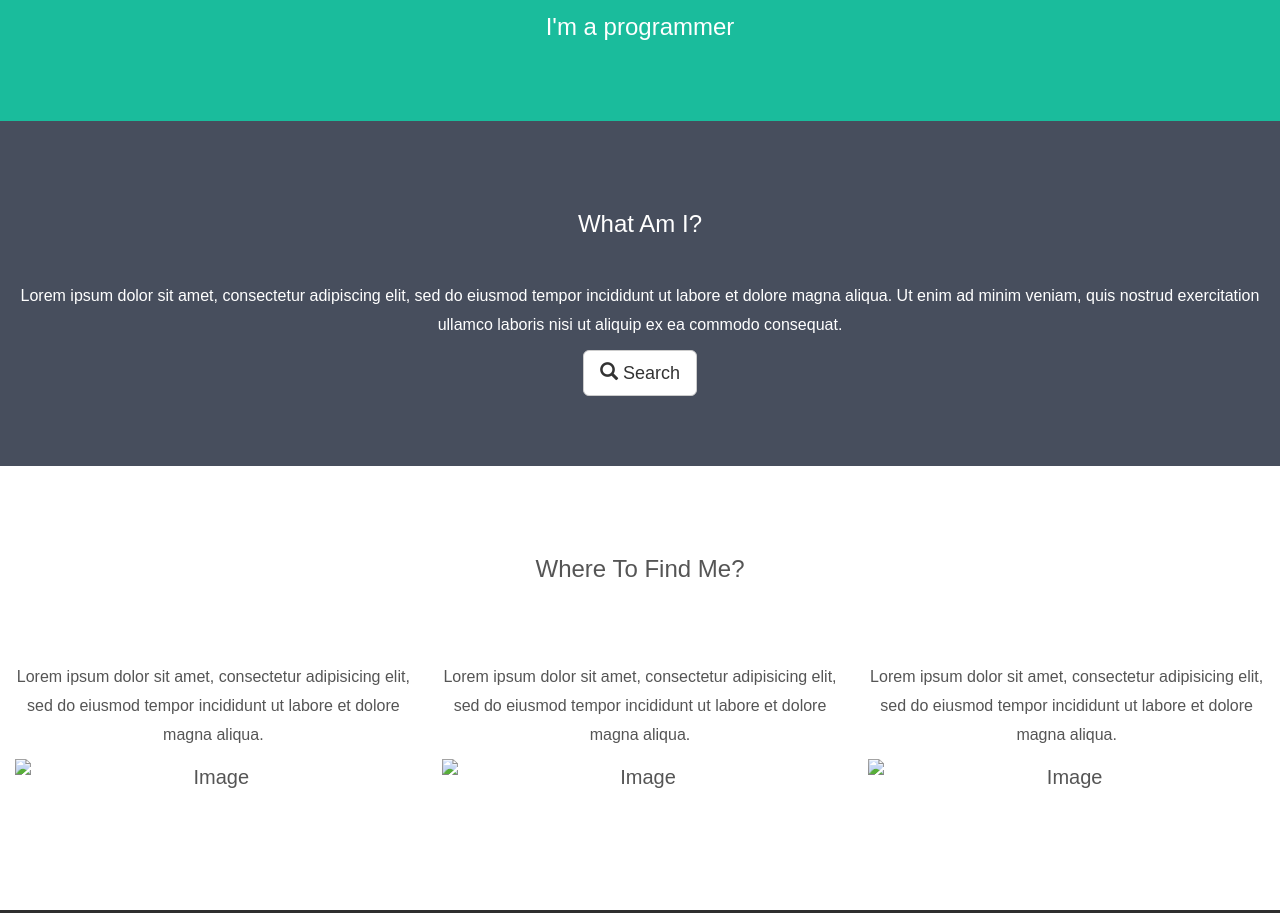
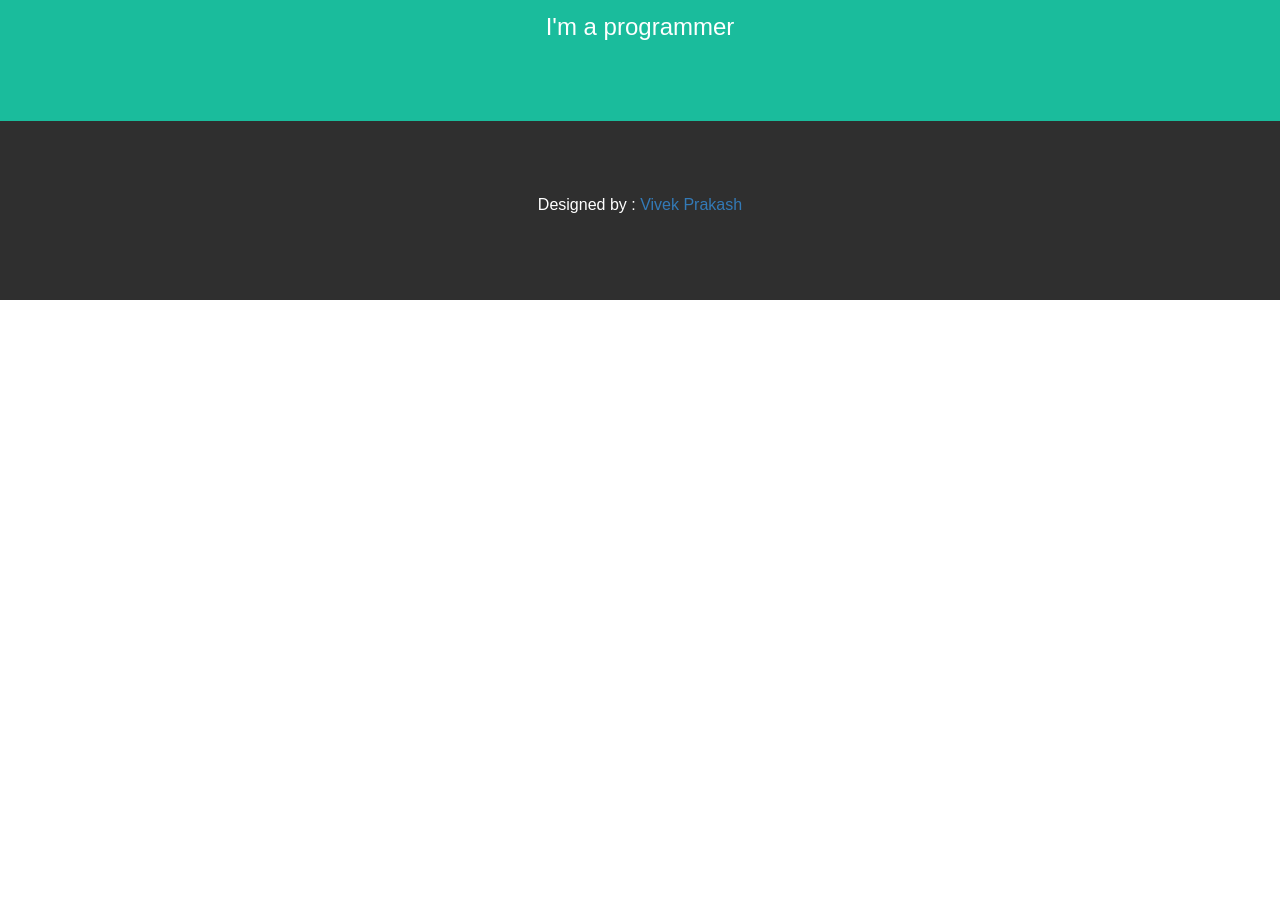
Before and after one commit to vivekprakash78/vivekprakash78.github.io, a plain HTML site: page index.html in a window 1280 px wide. Shown: the part 542-1455 px from the top of the page. After the commit the page ends 842 px from the top, so only its background shows below. Drawn offline with nearby package versions, Linux system fonts and the light colour scheme; a web font is replaced by a local one.

Commit message:
Update index.html

```diff
--- a/index.html
+++ b/index.html
@@ -80,35 +80,6 @@
   <img src="./assets/vivek.png" class="img-responsive img-circle margin" style="display:inline" alt="Bird" width="250" height="250">
   <h3>I'm a programmer</h3>
 </div>
-
-<!-- Second Container -->
-<div class="container-fluid bg-2 text-center">
-  <h3 class="margin">What Am I?</h3>
-  <p>Lorem ipsum dolor sit amet, consectetur adipiscing elit, sed do eiusmod tempor incididunt ut labore et dolore magna aliqua. Ut enim ad minim veniam, quis nostrud exercitation ullamco laboris nisi ut aliquip ex ea commodo consequat. </p>
-  <a href="#" class="btn btn-default btn-lg">
-    <span class="glyphicon glyphicon-search"></span> Search
-  </a>
-</div>
-
-<!-- Third Container (Grid) -->
-<div class="container-fluid bg-3 text-center">
-  <h3 class="margin">Where To Find Me?</h3><br>
-  <div class="row">
-    <div class="col-sm-4">
-      <p>Lorem ipsum dolor sit amet, consectetur adipisicing elit, sed do eiusmod tempor incididunt ut labore et dolore magna aliqua.</p>
-      <img src="birds1.jpg" class="img-responsive margin" style="width:100%" alt="Image">
-    </div>
-    <div class="col-sm-4">
-      <p>Lorem ipsum dolor sit amet, consectetur adipisicing elit, sed do eiusmod tempor incididunt ut labore et dolore magna aliqua.</p>
-      <img src="birds2.jpg" class="img-responsive margin" style="width:100%" alt="Image">
-    </div>
-    <div class="col-sm-4">
-      <p>Lorem ipsum dolor sit amet, consectetur adipisicing elit, sed do eiusmod tempor incididunt ut labore et dolore magna aliqua.</p>
-      <img src="birds3.jpg" class="img-responsive margin" style="width:100%" alt="Image">
-    </div>
-  </div>
-</div>
-
 <!-- Footer -->
 <footer class="container-fluid bg-4 text-center">
   <p>Designed by : <a href="https://vivekprakash78.github.io">Vivek Prakash</a></p>
```
